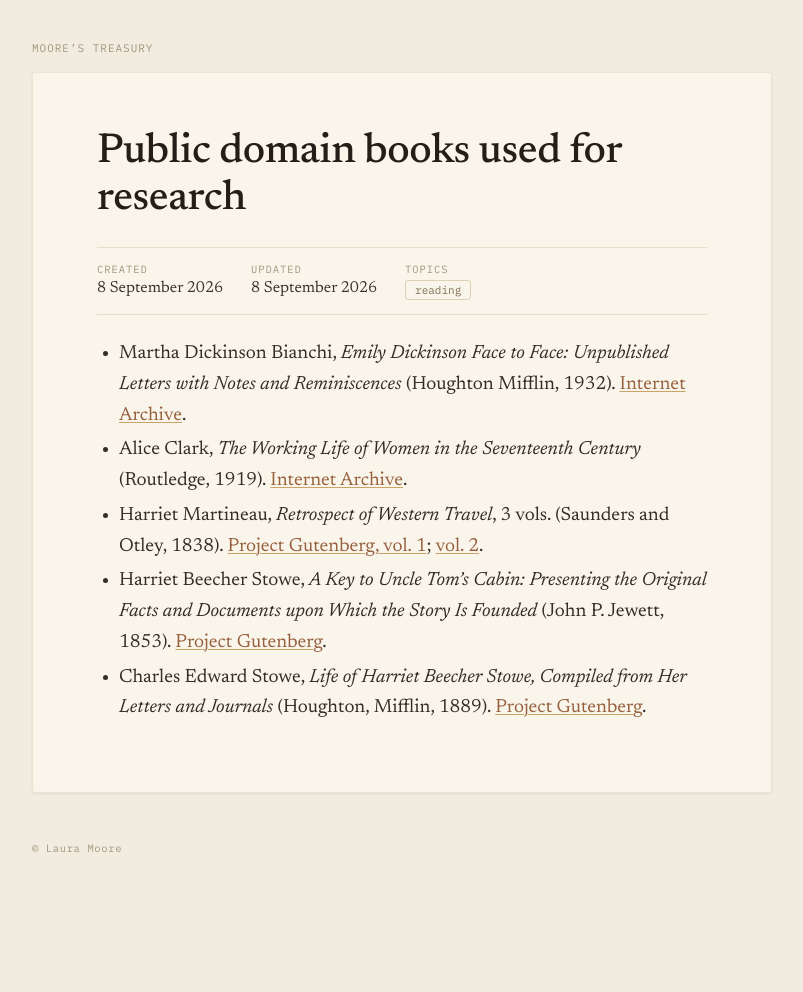
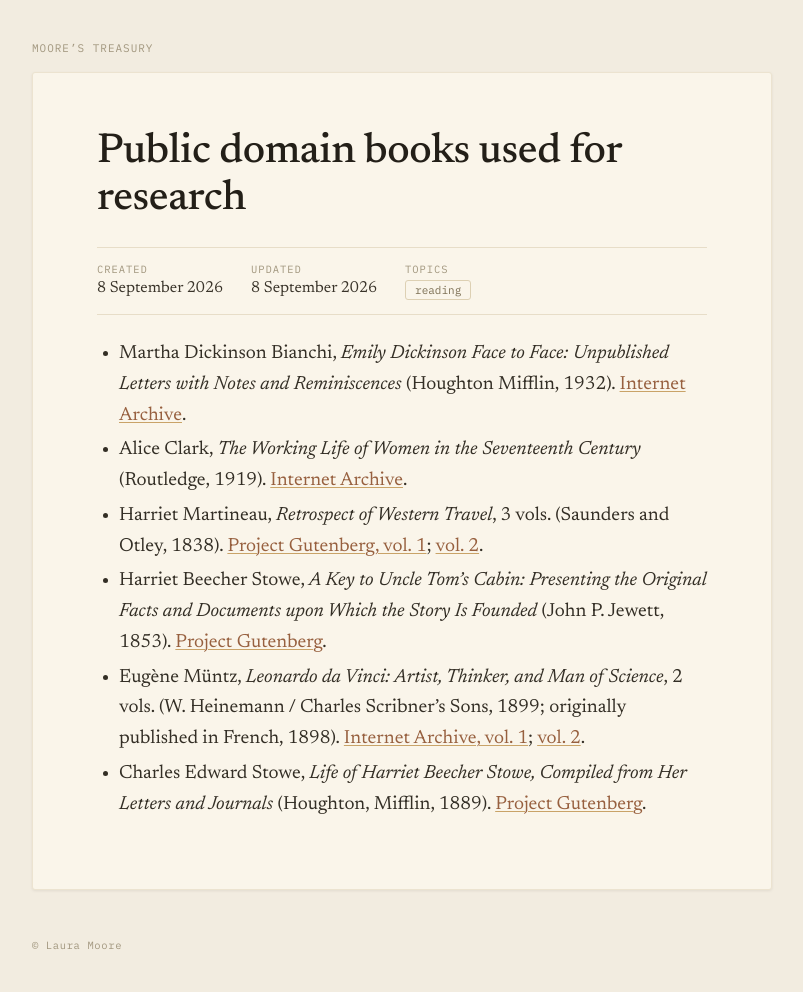
Before and after one commit to lauramoorewrites-del/treasury, a Jekyll site: the page built from _pages/public-domain-books-used-for-research.md, in a window 1280 px wide. Shown: the whole page, without its empty margins (238-1041 px from the left). Built offline with Jekyll 4.4.1, drawn with Linux system fonts in a browser that asks for light colours; before the commit the page ends 900 px from its top, so only the background shows below that.

Commit message:
Add Müntz's Leonardo da Vinci to public domain research list
Co-Authored-By: Claude Opus 4.6 (1M context) <noreply@anthropic.com>

```diff
--- a/_pages/public-domain-books-used-for-research.md
+++ b/_pages/public-domain-books-used-for-research.md
@@ -11,4 +11,5 @@ topics: [reading]
 - Alice Clark, *The Working Life of Women in the Seventeenth Century* (Routledge, 1919). [Internet Archive](https://archive.org/details/workinglifeofwom00claruoft).
 - Harriet Martineau, *Retrospect of Western Travel*, 3 vols. (Saunders and Otley, 1838). [Project Gutenberg, vol. 1](https://www.gutenberg.org/ebooks/40280); [vol. 2](https://www.gutenberg.org/ebooks/40281).
 - Harriet Beecher Stowe, *A Key to Uncle Tom's Cabin: Presenting the Original Facts and Documents upon Which the Story Is Founded* (John P. Jewett, 1853). [Project Gutenberg](https://www.gutenberg.org/ebooks/54812).
+- Eugène Müntz, *Leonardo da Vinci: Artist, Thinker, and Man of Science*, 2 vols. (W. Heinemann / Charles Scribner's Sons, 1899; originally published in French, 1898). [Internet Archive, vol. 1](https://archive.org/details/leonardodavincia01munt); [vol. 2](https://archive.org/details/leonardodavincia02mn).
 - Charles Edward Stowe, *Life of Harriet Beecher Stowe, Compiled from Her Letters and Journals* (Houghton, Mifflin, 1889). [Project Gutenberg](https://www.gutenberg.org/ebooks/6702).
```
